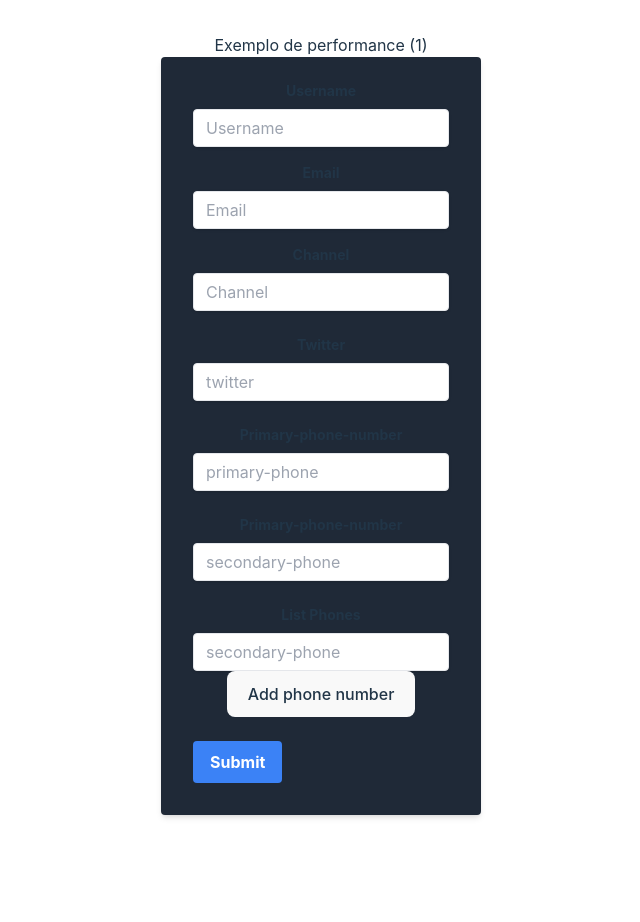
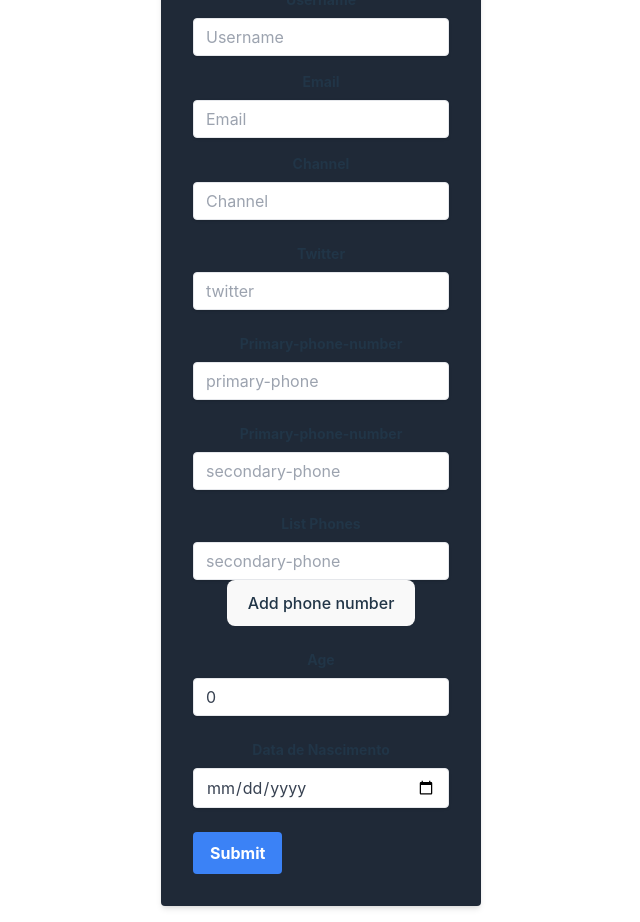
Before and after one commit to GustaGomes/estudos-hook-form, a React (Vite) app: page / in a window 1280 px wide. Shown: the whole page, without its empty margins (319-959 px from the left). Before the commit the page ends 864 px from the top, so only its background shows below. Built offline with nearby package versions, Linux system fonts and the light colour scheme.

Commit message:
garantindo e validando valores numericos e datas

```diff
--- a/src/components/formulario1.tsx
+++ b/src/components/formulario1.tsx
@@ -16,6 +16,8 @@ type FormValues = {
   phNumbers: {
     number: string;
   }[];
+  age?: number;
+  dob?: Date;
 };
 
 const Formulario1: React.FC = () => {
@@ -34,6 +36,8 @@ const Formulario1: React.FC = () => {
           number: "",
         },
       ],
+      age: 0,
+      dob: new Date(),
     },
     mode: "onBlur", // ou "onChange"
 
@@ -228,6 +232,48 @@ const Formulario1: React.FC = () => {
           </div>
           <p className="text-red-500">{errors.phoneNumbers?.message}</p>
 
+          <div className="mb-6">
+            <label className="block text-sm font-bold mb-2" htmlFor="age">
+              Age
+            </label>
+            <input
+              className="shadow appearance-none border rounded w-full py-2 px-3 text-gray-700 leading-tight focus:outline-none focus:shadow-outline"
+              id="age"
+              type="number"
+              placeholder="Age"
+              {...register("age", {
+                valueAsNumber: true,
+                // aqui eu vou garantir que vai chegar um number ( normalmente é passado como string)
+                required: {
+                  value: true,
+                  message: "Precisa informar idade",
+                },
+              })}
+            />
+          </div>
+          <p className="text-red-500">{errors.age?.message}</p>
+
+          <div className="mb-6">
+            <label className="block text-sm font-bold mb-2" htmlFor="dob">
+              Data de Nascimento
+            </label>
+            <input
+              className="shadow appearance-none border rounded w-full py-2 px-3 text-gray-700 leading-tight focus:outline-none focus:shadow-outline"
+              id="dob"
+              type="date"
+              placeholder="Data de Nascimento"
+              {...register("dob", {
+                valueAsDate: true,
+                // garantir que vai chegar um date com o formato correto ( normalmente é passado como string)
+                required: {
+                  value: true,
+                  message: "Precisa informar data de nascimento",
+                },
+              })}
+            />
+          </div>
+          <p className="text-red-500">{errors.dob?.message}</p>
+
           <div className="flex items-center justify-between">
             <button
               className="bg-blue-500 hover:bg-blue-700 text-white font-bold py-2 px-4 rounded focus:outline-none focus:shadow-outline"
```
